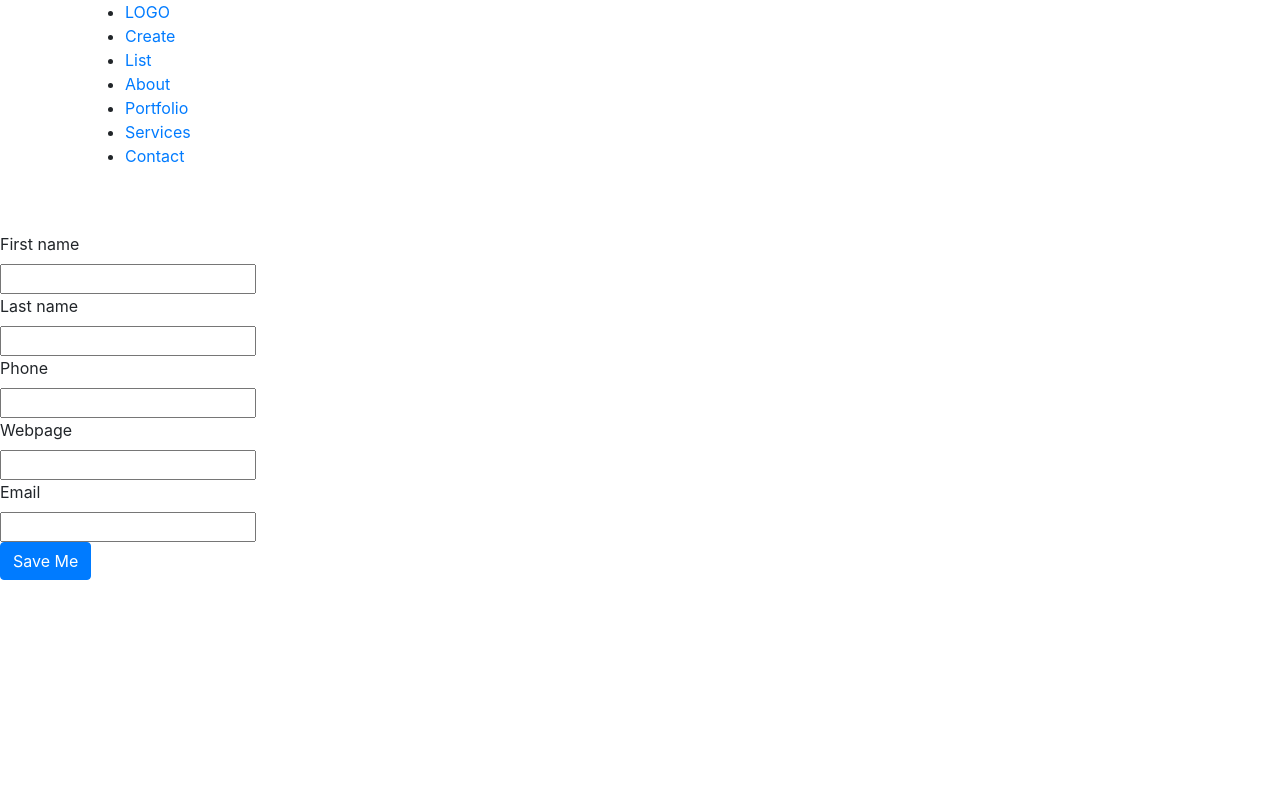
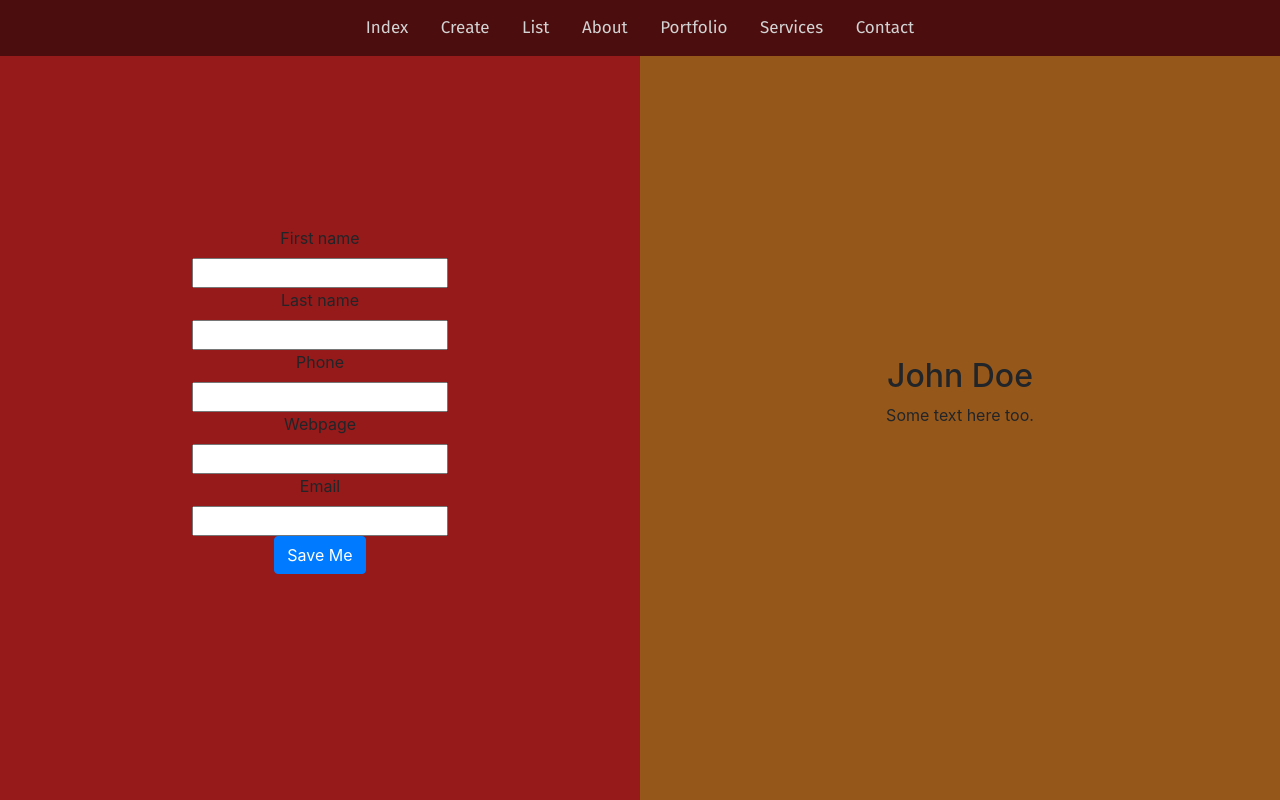
Before and after one commit to mkoraj/curriculator, a Django app: page /person_create/ in a window 1280 px wide. Run offline with Django 3.2, Linux system fonts and the light colour scheme; some libraries are stand-ins or nearby versions.

Commit message:
new commit

```diff
--- a/curriculator/settings.py
+++ b/curriculator/settings.py
@@ -122,4 +122,3 @@ USE_TZ = True
 
 STATIC_URL = '/static/'
 STATICFILES_DIRS = (BASE_DIR, "static")
-STATIC_ROOT = "{}/assets/".format(BASE_DIR)
--- a/cvmaker/templates/base.html
+++ b/cvmaker/templates/base.html
@@ -4,7 +4,7 @@
     <meta charset="UTF-8">
     <meta name="viewport" content="width=device-width, initial-scale=1.0">
     {% load static %}
-    <link type="text/css" href="{% static 'styles/styles.css' %}">
+    <link rel="stylesheet" href="{% static 'styles/styles.css' %}">
     <link rel="stylesheet" href="https://maxcdn.bootstrapcdn.com/bootstrap/4.0.0/css/bootstrap.min.css" integrity="sha384-Gn5384xqQ1aoWXA+058RXPxPg6fy4IWvTNh0E263XmFcJlSAwiGgFAW/dAiS6JXm" crossorigin="anonymous">
     <link rel="stylesheet" href="https://use.fontawesome.com/releases/v5.7.0/css/all.css" integrity="sha384-lZN37f5QGtY3VHgisS14W3ExzMWZxybE1SJSEsQp9S+oqd12jhcu+A56Ebc1zFSJ" crossorigin="anonymous">
     <title>
@@ -16,7 +16,7 @@
         <div id="navigation-bar">
           <nav>
             <ul>
-              <li><a href="#" id="logo">LOGO</a></li>
+              <li><a href='/index/' id="logo">Index</a></li>
               <li><a href='/person_create/'>Create</a></li>
               <li><a href='/person_list/'>List</a></li>
               <li><a href=#>About</a></li>
--- a/cvmaker/templates/person_create.html
+++ b/cvmaker/templates/person_create.html
@@ -4,5 +4,18 @@
 {% block title %} Create Person {% endblock %}
 
 {% block content %}
-    {% crispy form %}
+<div>
+    <div class="split left">
+        <div class="centered">
+            {% crispy form %}
+        </div>
+    </div>
+
+    <div class="split right">
+        <div class="centered">
+            <h2>John Doe</h2>
+            <p>Some text here too.</p>
+        </div>
+    </div>
+</div>
 {% endblock %}
--- a/cvmaker/urls.py
+++ b/cvmaker/urls.py
@@ -4,7 +4,7 @@ from cvmaker import views
 
 urlpatterns = [
     path('', views.IndexView.as_view(), name='index'),
-    path('index', views.IndexView.as_view(), name='index'),
+    path('index/', views.IndexView.as_view(), name='index'),
 
     path('person_list/', views.PersonListView.as_view(), name='person_list'),
     path('person_create/', views.PersonCreateView.as_view(), name='person_create'),
```
